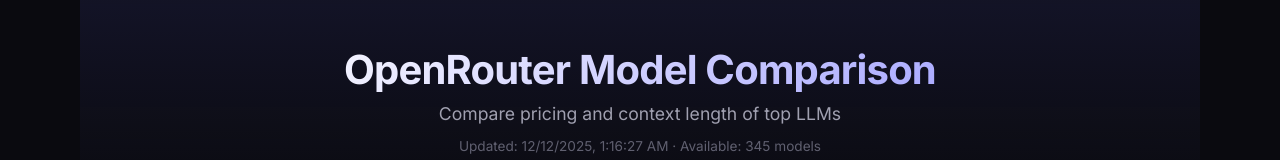
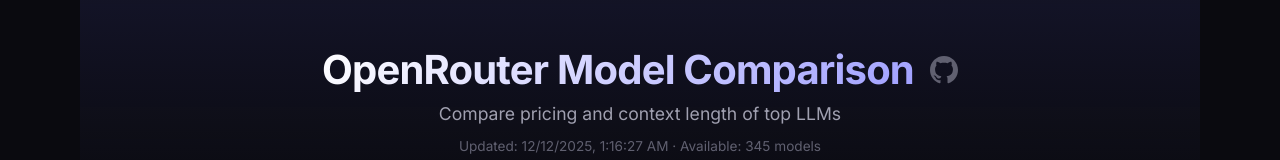
Before and after one commit to dracohu2025-cloud/OpenRouter_Model_Compare, a React (Vite) app: page / in a window 1280 px wide. Shown: the top 160 px of the page. Built offline with nearby package versions, Linux system fonts and the light colour scheme; no server answers.

Commit message:
feat: Add GitHub repo link in header

```diff
--- a/src/App.css
+++ b/src/App.css
@@ -147,8 +147,29 @@
   -webkit-background-clip: text;
   -webkit-text-fill-color: transparent;
   background-clip: text;
+  margin-bottom: 0;
+  letter-spacing: -0.02em;
+}
+
+.header-title-row {
+  display: flex;
+  align-items: center;
+  justify-content: center;
+  gap: var(--spacing-md);
   margin-bottom: var(--spacing-sm);
-  letter-spacing: -0.02em;
+}
+
+.github-link {
+  display: flex;
+  align-items: center;
+  justify-content: center;
+  color: var(--color-text-muted);
+  transition: all var(--transition-fast);
+}
+
+.github-link:hover {
+  color: var(--color-text-primary);
+  transform: scale(1.1);
 }
 
 .subtitle {
--- a/src/App.tsx
+++ b/src/App.tsx
@@ -154,7 +154,20 @@
     <div className="app">
       <header className="header">
         <div className="header-content">
-          <h1>OpenRouter Model Comparison</h1>
+          <div className="header-title-row">
+            <h1>OpenRouter Model Comparison</h1>
+            <a
+              href="https://github.com/dracohu2025-cloud/OpenRouter_Model_Compare"
+              target="_blank"
+              rel="noopener noreferrer"
+              className="github-link"
+              title="View on GitHub"
+            >
+              <svg viewBox="0 0 24 24" width="28" height="28" fill="currentColor">
+                <path d="M12 0c-6.626 0-12 5.373-12 12 0 5.302 3.438 9.8 8.207 11.387.599.111.793-.261.793-.577v-2.234c-3.338.726-4.033-1.416-4.033-1.416-.546-1.387-1.333-1.756-1.333-1.756-1.089-.745.083-.729.083-.729 1.205.084 1.839 1.237 1.839 1.237 1.07 1.834 2.807 1.304 3.492.997.107-.775.418-1.305.762-1.604-2.665-.305-5.467-1.334-5.467-5.931 0-1.311.469-2.381 1.236-3.221-.124-.303-.535-1.524.117-3.176 0 0 1.008-.322 3.301 1.23.957-.266 1.983-.399 3.003-.404 1.02.005 2.047.138 3.006.404 2.291-1.552 3.297-1.23 3.297-1.23.653 1.653.242 2.874.118 3.176.77.84 1.235 1.911 1.235 3.221 0 4.609-2.807 5.624-5.479 5.921.43.372.823 1.102.823 2.222v3.293c0 .319.192.694.801.576 4.765-1.589 8.199-6.086 8.199-11.386 0-6.627-5.373-12-12-12z" />
+              </svg>
+            </a>
+          </div>
           <p className="subtitle">
             Compare pricing and context length of top LLMs
           </p>
```
